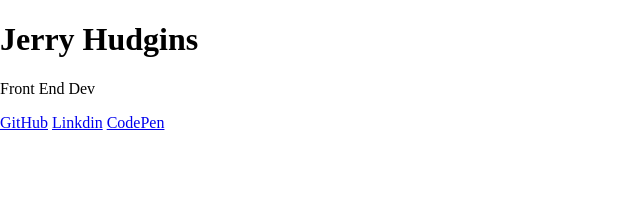
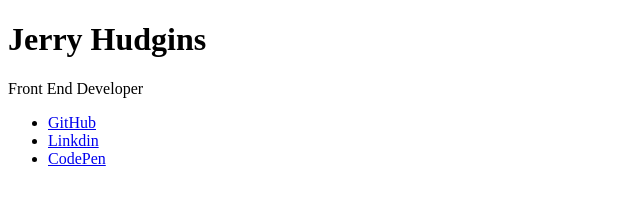
Before and after one commit to jerryh-jr/profile--site, a plain HTML site: page index.html in a window 1280 px wide. Shown: the whole page, without its empty margins (0-640 px from the left). Drawn offline with Linux system fonts and the light colour scheme.

Commit message:
add html and links, add css

```diff
--- a/index.html
+++ b/index.html
@@ -3,17 +3,32 @@
 <head>
   <title>Code By Jerry</title>
   <meta charset="utf-8">
-        <link rel="stylesheet" type="text/css" href="./styles.css"
+  <meta name="viewport" content="width=device-width, initial-scale=1.0">
+  <link rel="preconnect" href="https://fonts.googleapis.com">
+  <link rel="preconnect" href="https://fonts.gstatic.com" crossorigin>
+  <link href="https://fonts.googleapis.com/css2?family=Roboto:wght@400;900&display=swap" rel="stylesheet">
 </head>
+
 <body>
-        <div>
+  <div class="container">
+    <div class="inner-container">
+      <div class="main-container">
+        <div class="image"></div>
+        <div class="text-container">
           <h1>Jerry Hudgins</h1>
-            <p>Front End Dev</p>
+          <p>Front End Developer</p>
+        </div>
       </div>
       <div>
-            <a href="https://github.com/jerryh-jr">GitHub</a>
-            <a href="https://www.linkedin.com/in/jerry-hudgins-jr-bb922721b/">Linkdin</a>
-            <a href="https://codepen.io/jerryh-jr">CodePen</a>
+        <ul class="list-container">
+          <li><a href="https://github.com/jerryh-jr" target="_blank">GitHub</a></li>
+          <li><a href="https://www.linkedin.com/in/jerry-hudgins-jr-bb922721b/" target="_blank">Linkdin</a></li>
+          <li><a href="https://codepen.io/jerryh-jr" target="_blank">CodePen</a></li>
+        </ul>
       </div>
+    </div>
+  </div>
+  <footer></footer>
 </body>
+
 </html>
--- a/styles.css
+++ b/styles.css
@@ -1,3 +1,73 @@
-body {
+html {
     margin: 0;
-}
+    font-family: "Roboto", sans-serif;
+    background-color: rgba(241, 244, 222);
+    background-image: linear-gradient(135deg, #930059, #ffbd00);
+  }
+
+  h1 {
+    font-size: 2em;
+    margin-bottom: 0;
+  }
+
+  p {
+    font-size: 1.25em;
+    margin-top: 0.25rem;
+    margin-bottom: 2rem;
+  }
+
+  .image {
+    background: url("https://i.imgur.com/DPP4pnO.jpg") no-repeat top center /
+      cover;
+    height: 160px;
+    width: 160px;
+    border-radius: 5px;
+    box-shadow: 0 0 20px;
+  }
+
+  ul {
+    list-style-type: none;
+  }
+
+  .main-container {
+    display: flex;
+    justify-content: space-evenly;
+    align-items: center;
+  }
+
+  .container {
+    display: flex;
+    flex-direction: column;
+    justify-content: center;
+    width: 50%;
+    height: 100vh;
+    margin: 0 auto;
+  }
+
+  .text-container {
+    text-align: center;
+  }
+
+  .inner-container {
+    color: rgb(61, 64, 91);
+    background-color: #f5e6e8;
+    padding: 3em 4em;
+    border-radius: 5px;
+    box-shadow: 0 0 20px;
+  }
+
+  .list-container {
+    display: flex;
+    justify-content: space-evenly;
+    margin-top: 2rem;
+  }
+
+  a {
+    color: rgb(61, 64, 91);
+    text-decoration: none;
+  }
+
+  a:hover {
+    color: #ffbd00;
+    line-height 1.2;
+  }
```
Lines whose indentation alone changed are shown as unchanged.
